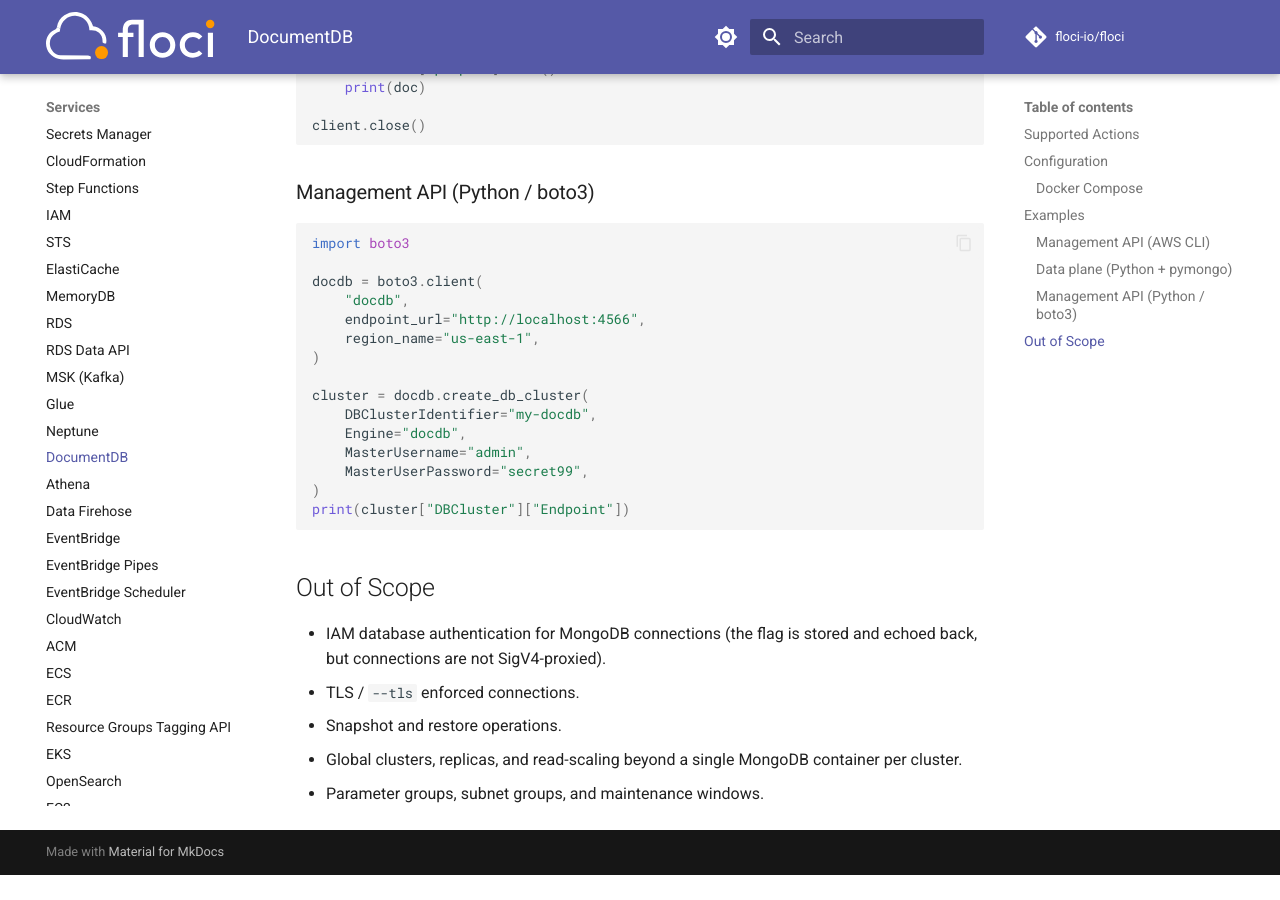
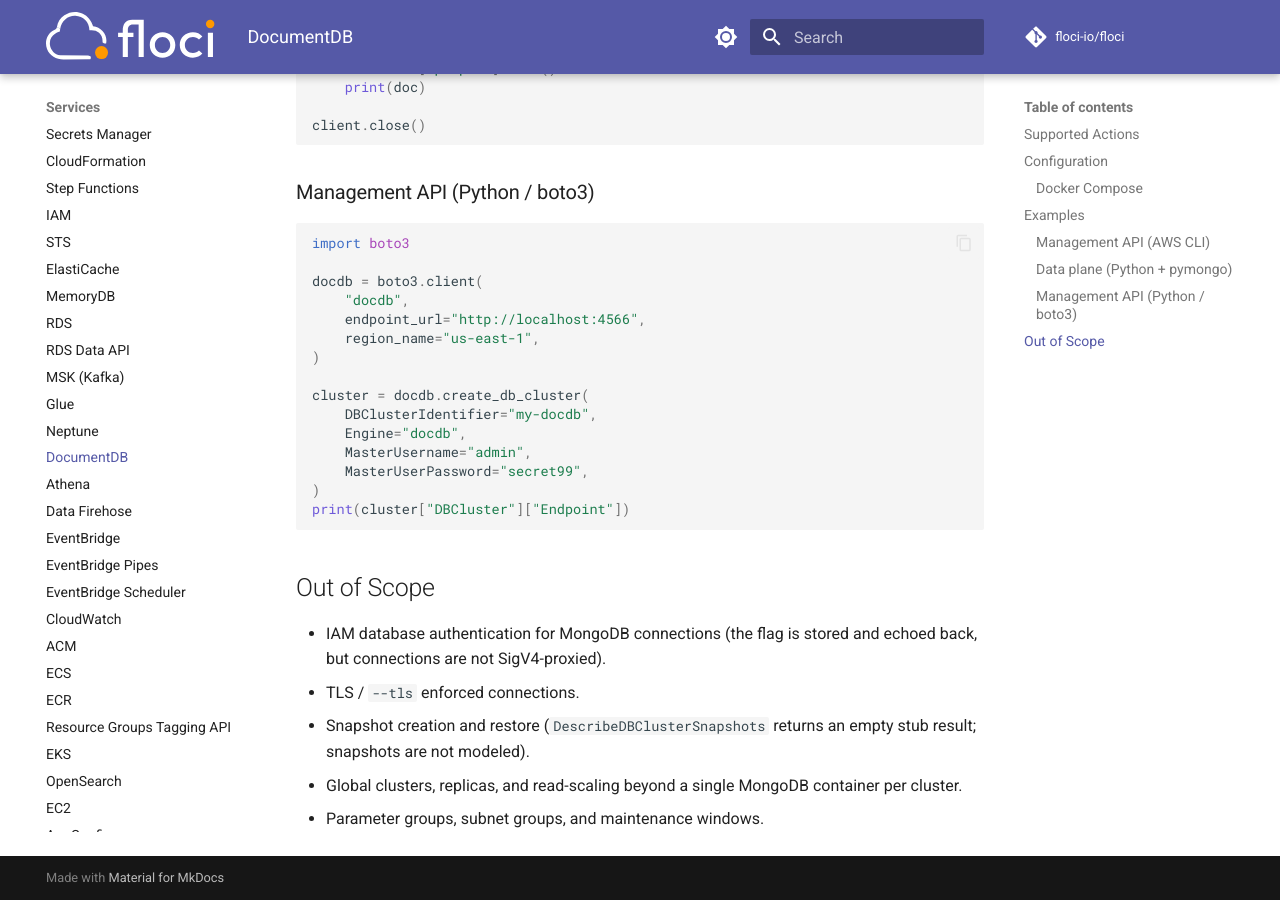
Before and after one commit to ryan00x/aws-terraform-ci-validation, an MkDocs documentation site: the page built from docs/services/docdb.md, in a window 1280 px wide and 900 px high, scrolled down 3174 px. Built offline with MkDocs 1.6.1 and Material for MkDocs 9.7.7, drawn with Linux system fonts in a browser that asks for light colours; comment, search, counter and statistics services are not loaded; before the commit the page ends 4049 px from its top, so only the background shows below that.

Commit message:
docs: regenerate action tables for docdb, elasticache, rds (#1765)
* docs: regenerate action tables for docdb, elasticache, rds

* docs(docdb): clarify snapshots are a stub, not fully out of scope

DescribeDBClusterSnapshots is listed in the action table (it returns an empty
stub result), so narrow the Out of Scope note to snapshot creation/restore
instead of claiming all snapshot operations are unsupported.

```diff
--- a/docs/services/docdb.md
+++ b/docs/services/docdb.md
@@ -139,6 +139,6 @@
 
 - IAM database authentication for MongoDB connections (the flag is stored and echoed back, but connections are not SigV4-proxied).
 - TLS / `--tls` enforced connections.
-- Snapshot and restore operations.
+- Snapshot creation and restore (`DescribeDBClusterSnapshots` returns an empty stub result; snapshots are not modeled).
 - Global clusters, replicas, and read-scaling beyond a single MongoDB container per cluster.
 - Parameter groups, subnet groups, and maintenance windows.
```
